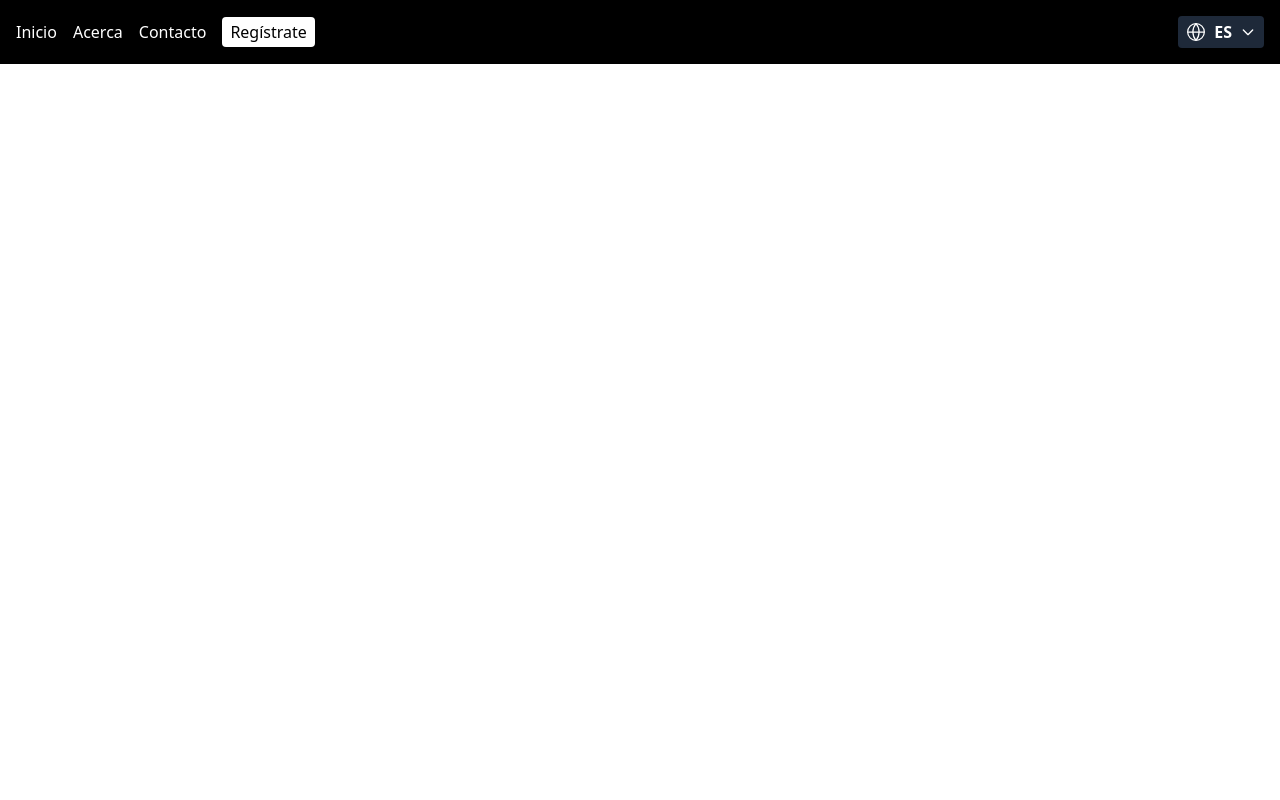
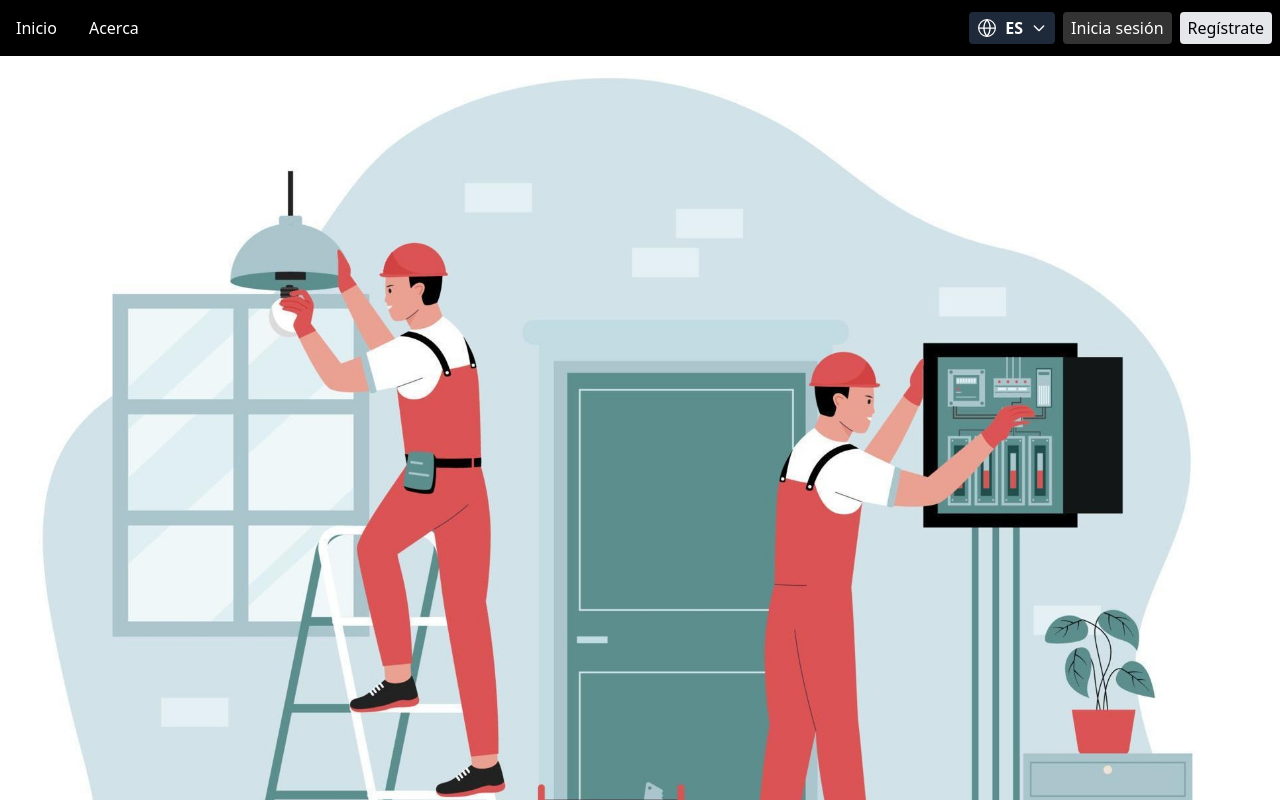
Before and after one commit to YonarOduardo/tech-uber, a React (Vite) app in the folder frontend/: page / in a window 1280 px wide. Shown: the top 800 px of the page. Built offline with nearby package versions, Linux system fonts and the light colour scheme.

Commit message:
Añadiendo imagen

```diff
--- a/frontend/src/App.jsx
+++ b/frontend/src/App.jsx
@@ -38,7 +38,7 @@ function App() {
 		es: {
 			home: "Inicio",
 			about: "Acerca",
-			contact: "Contacto",
+			login: "Inicia sesión",
 			register: "Regístrate",
 			hello: "¡Hola mundo!",
 			selectLang: "Selecciona idioma",
@@ -46,7 +46,7 @@ function App() {
 		en: {
 			home: "Home",
 			about: "About",
-			contact: "Contact",
+			login: "Sign in",
 			register: "Sign up",
 			hello: "Hello world!",
 			selectLang: "Select language",
@@ -55,22 +55,35 @@ function App() {
 
 	return (
 		<>
-			{/* Header principal */}
-			<header className="bg-black text-white p-4 mt-0 fixed w-full top-0 left-0 z-50 flex items-center justify-between">
-				<nav>
-					<a href="#" className="mr-4 hover:underline">{texts[lang].home}</a>
-					<a href="#" className="mr-4 hover:underline">{texts[lang].about}</a>
-					<a href="#" className="mr-4 hover:underline">{texts[lang].contact}</a>
-					<a href="#" className="hover:underline bg-white text-black px-2 py-1 rounded">{texts[lang].register}</a>
+			{/* Header principal siempre en una fila, con scroll horizontal en móviles */}
+			<header className="bg-black text-white px-2 py-3 mt-0 fixed w-full top-0 left-0 z-50 flex items-center justify-between min-h-[56px]">
+				<nav className="flex flex-row items-center gap-2 overflow-x-auto whitespace-nowrap w-0 flex-1">
+					<a
+						href="#"
+						className="mr-2 hover:underline px-2 py-1 text-center"
+					>
+						{texts[lang].home}
+					</a>
+					<a
+						href="#"
+						className="mr-2 hover:underline px-2 py-1 text-center"
+					>
+						{texts[lang].about}
+					</a>
 				</nav>
-				{/* Botón para mostrar el menú de idioma */}
+				{/* Selector de idioma y botones de sesión */}
+				<div className="flex items-center gap-2 ml-2">
 					<div className="relative">
-					<button className="flex items-center px-2 py-1 bg-gray-800 rounded hover:bg-gray-700 focus:outline-none"
+						<button
+							className="flex items-center px-2 py-1 bg-gray-800 rounded hover:bg-gray-700 focus:outline-none"
 							onClick={() => setShowLangMenu((v) => !v)}
 							aria-haspopup="listbox"
-						aria-expanded={showLangMenu}>
+							aria-expanded={showLangMenu}
+						>
 							<GlobeIcon />
-						<span className="mx-1 font-semibold">{lang.toUpperCase()}</span>
+							<span className="mx-1 font-semibold">
+								{lang.toUpperCase()}
+							</span>
 							<svg
 								className="w-4 h-4 ml-1"
 								fill="none"
@@ -86,15 +99,22 @@ function App() {
 							</svg>
 						</button>
 						{showLangMenu && (
-						<ul className="absolute right-0 mt-2 w-28 bg-white text-black rounded shadow-lg z-50" role="listbox">
+							<ul
+								className="absolute right-0 mt-2 w-28 bg-white text-black rounded shadow-lg z-50"
+								role="listbox"
+							>
 								<li>
-								<button className={`w-full text-left px-4 py-2 hover:bg-gray-200 ${lang === "es" ? "font-bold" : ""}`}
+									<button
+										className={`w-full text-left px-4 py-2 hover:bg-gray-200 ${
+											lang === "es" ? "font-bold" : ""
+										}`}
 										onClick={() => {
 											setLang("es");
 											setShowLangMenu(false);
 										}}
 										role="option"
-									aria-selected={lang === "es"}>
+										aria-selected={lang === "es"}
+									>
 										Español
 									</button>
 								</li>
@@ -116,7 +136,34 @@ function App() {
 							</ul>
 						)}
 					</div>
+					<a
+						href="#"
+						className="hover:underline bg-white/20 text-white px-2 py-1 rounded transition-colors duration-200"
+					>
+						{texts[lang].login}
+					</a>
+					<a
+						href="#"
+						className="hover:underline bg-gray-200 text-black px-2 py-1 rounded transition-colors duration-200"
+					>
+						{texts[lang].register}
+					</a>
+				</div>
+				{/* Botón para mostrar el menú de idioma */}
 			</header>
+
+			{/* Imagen principal responsive, sin espacio respecto al header */}
+			<div
+				className="w-full max-h-[200vh] sm:max-h-[800vh] overflow-hidden flex justify-center items-center"
+				style={{ marginTop: "25" }}
+			>
+				<img
+					className="w-full h-auto object-cover object-center"
+					style={{ marginTop: 40 }}
+					src="/electricity-workers-illustration-concept-vector.jpg"
+					alt="Descripción"
+				/>
+			</div>
 		</>
 	);
 }
```
Also changed, not shown: frontend/public/electricity-workers-illustration-concept-vector.jpg (added). Lines whose indentation alone changed are shown as unchanged.
